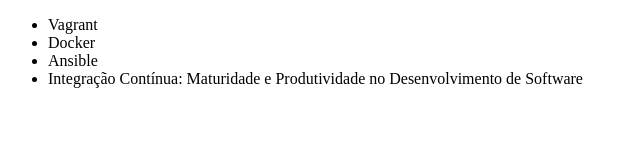
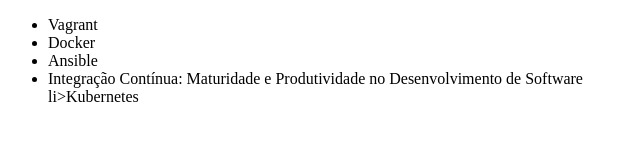
Before and after one commit to RoneySorriente/alura-git, a plain HTML site: page index.html in a window 1280 px wide. Shown: the whole page, without its empty margins (0-640 px from the left). Drawn offline with Linux system fonts and the light colour scheme.

Commit message:
Adicionando curso de Kubernetes

```diff
--- a/index.html
+++ b/index.html
@@ -10,6 +10,7 @@
         <li>Docker</li>
         <li>Ansible</li>
         <li>Integração Contínua: Maturidade e Produtividade no Desenvolvimento de Software</li>
+	li>Kubernetes</li>
     </ul>
 </body>
 </html>
```
